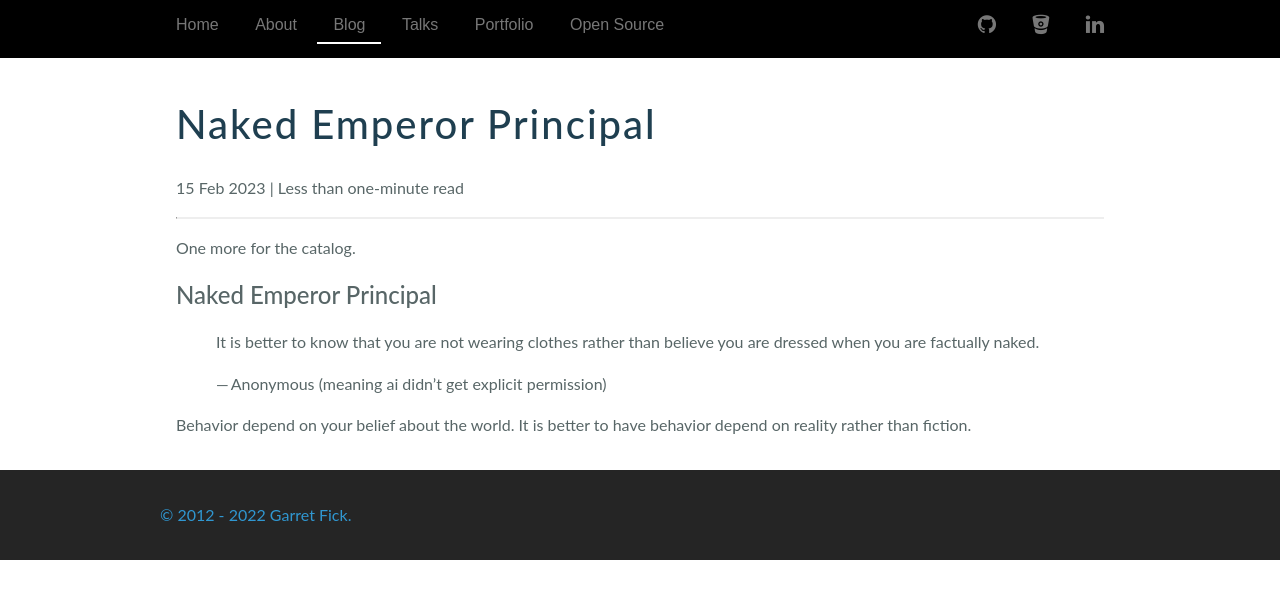
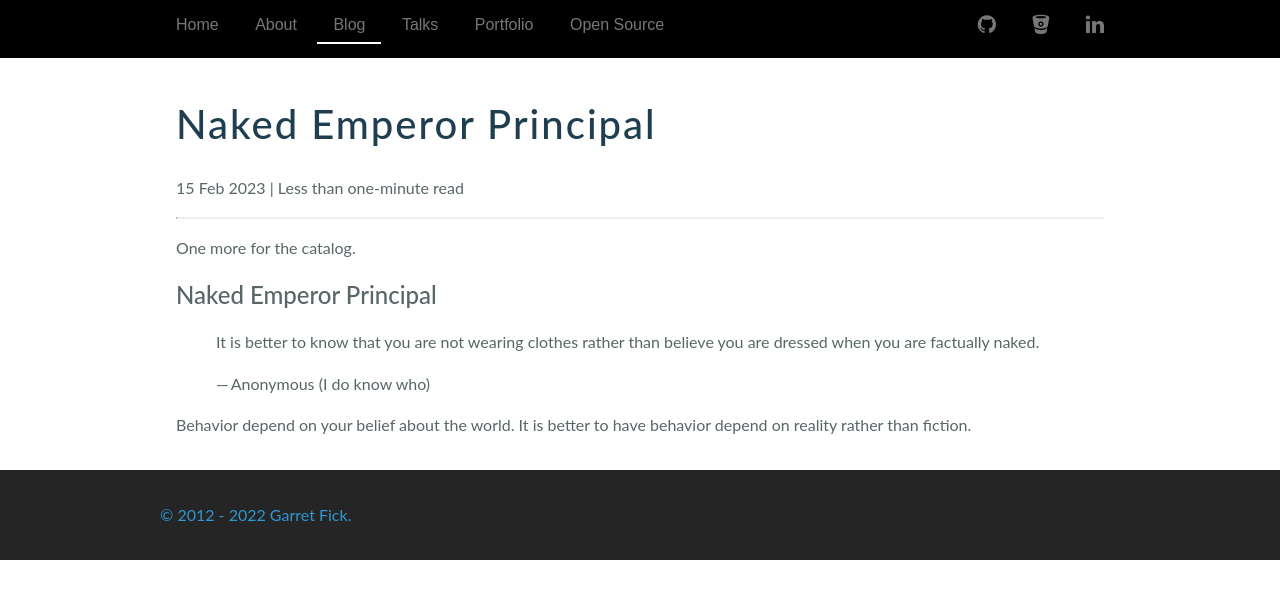
Before and after one commit to garretfick/garretfick.github.io, a Jekyll site: the page built from _posts/2023-02-15-naked-emperor-principle.md, in a window 1280 px wide. Shown: the top 599 px of the page. Built offline with Jekyll 4.4.1, drawn with Linux system fonts in a browser that asks for light colours.

Commit message:
Update 2023-02-15-naked-emperor-principle.md

```diff
--- a/_posts/2023-02-15-naked-emperor-principle.md
+++ b/_posts/2023-02-15-naked-emperor-principle.md
@@ -10,6 +10,6 @@ One more for the catalog.
 
 > It is better to know that you are not wearing clothes rather than believe you are dressed when you are factually naked.
 >
-> — Anonymous (meaning ai didn't get explicit permission)
+> — Anonymous (I do know who)
 
 Behavior depend on your belief about the world. It is better to have behavior depend on reality rather than fiction.
```
